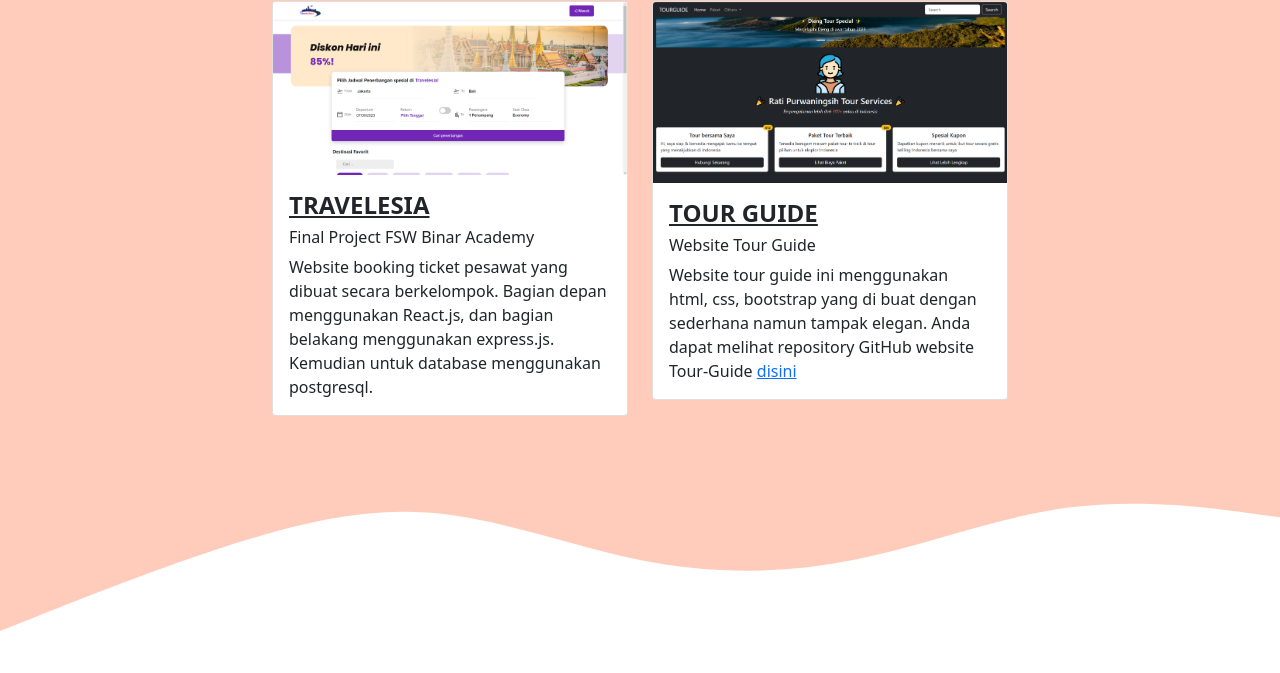
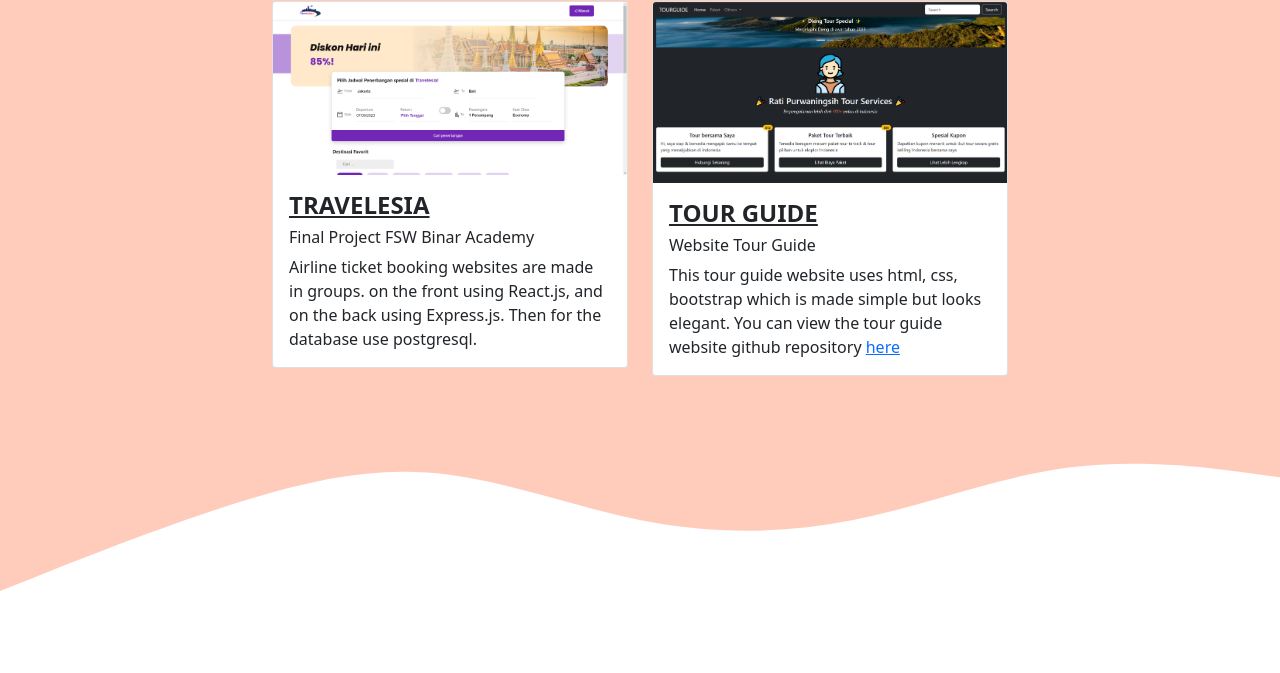
Before and after one commit to ratipurwaningsih/ratipurwaningsih.github.io, a plain HTML site: page index.html in a window 1280 px wide. Shown: the part 1674-2347 px from the top of the page. Drawn offline with nearby package versions, Linux system fonts and the light colour scheme.

Commit message:
repair project

```diff
--- a/index.html
+++ b/index.html
@@ -106,7 +106,7 @@
               <div class="card-body">
                 <h4><a class="text-dark fw-bold" href="https://github.com/Final-Project-C7">TRAVELESIA</a></h4>
                 <h6>Final Project FSW Binar Academy</h6>
-                <p class="card-text">Website booking ticket pesawat yang dibuat secara berkelompok. Bagian depan menggunakan React.js, dan bagian belakang menggunakan express.js. Kemudian untuk database menggunakan postgresql.</p>
+                <p class="card-text">Airline ticket booking websites are made in groups. on the front using React.js, and on the back using Express.js. Then for the database use postgresql.</p>
               </div>
             </div>
           </div>
@@ -117,8 +117,8 @@
                 <h4><a class="text-dark fw-bold" href="https://tour-guide-rati.up.railway.app/">TOUR GUIDE</a></h4>
                 <h6>Website Tour Guide</h6>
                 <p class="card-text">
-                  Website tour guide ini menggunakan html, css, bootstrap yang di buat dengan sederhana namun tampak elegan. Anda dapat melihat repository GitHub website Tour-Guide
-                  <a href="https://github.com/ratipurwaningsih/Tour-Guide">disini</a>
+                  This tour guide website uses html, css, bootstrap which is made simple but looks elegant. You can view the tour guide website github repository
+                  <a href="https://github.com/ratipurwaningsih/Tour-Guide">here</a>
                 </p>
               </div>
             </div>
```
